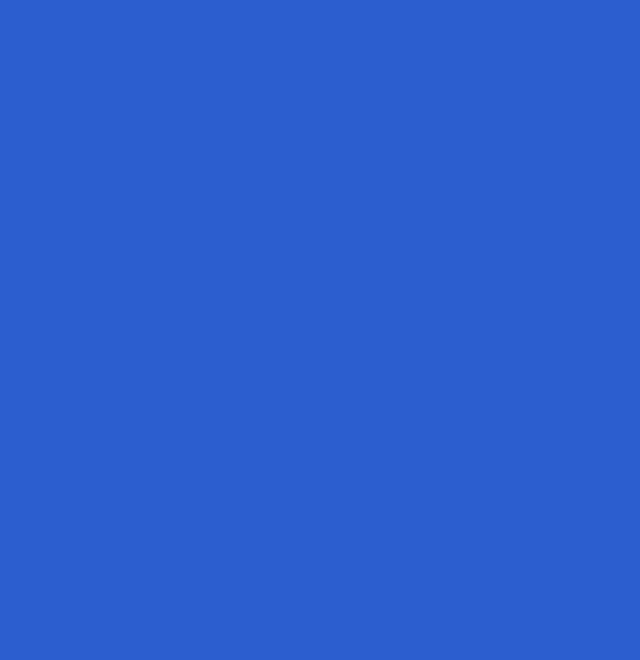
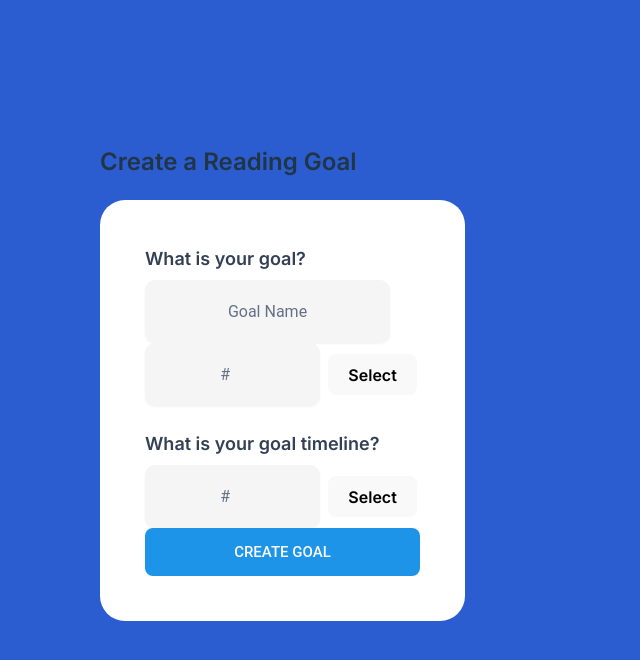
Before and after one commit to MitchWAldrich/book-club, a React (Vite) app: page /goals in a window 1280 px wide. Before the commit this address had no page. Shown: the top 660 px of the page, without its empty margins (0-640 px from the left). Built offline with nearby package versions, Linux system fonts and the light colour scheme.

Commit message:
add goal and goal/id routes

```diff
--- a/src/App.jsx
+++ b/src/App.jsx
@@ -3,6 +3,7 @@ import { BrowserRouter, Route, Routes } from "react-router-dom";
 
 import BookClubMain from "./components/BookClubMain";
 import BookClubs from "./components/BookClubs";
+import Goal from "./components/Goal";
 import Library from "./components/Library";
 import Login from "./components/Login";
 import Home from "./components/Home";
@@ -48,6 +49,8 @@ function App() {
                 <BookClubMain bookClubObj={bookClub} isLoading={isLoading} />
               }
             />
+            <Route path='/goals' element={<Goal goalObj={user} />} />
+            <Route path='/goals/:id' element={<Goal goalObj={bookClub} />} />
             <Route path='/:id/replies' element={<Replies />} />
           </Routes>
         </BrowserRouter>
```
